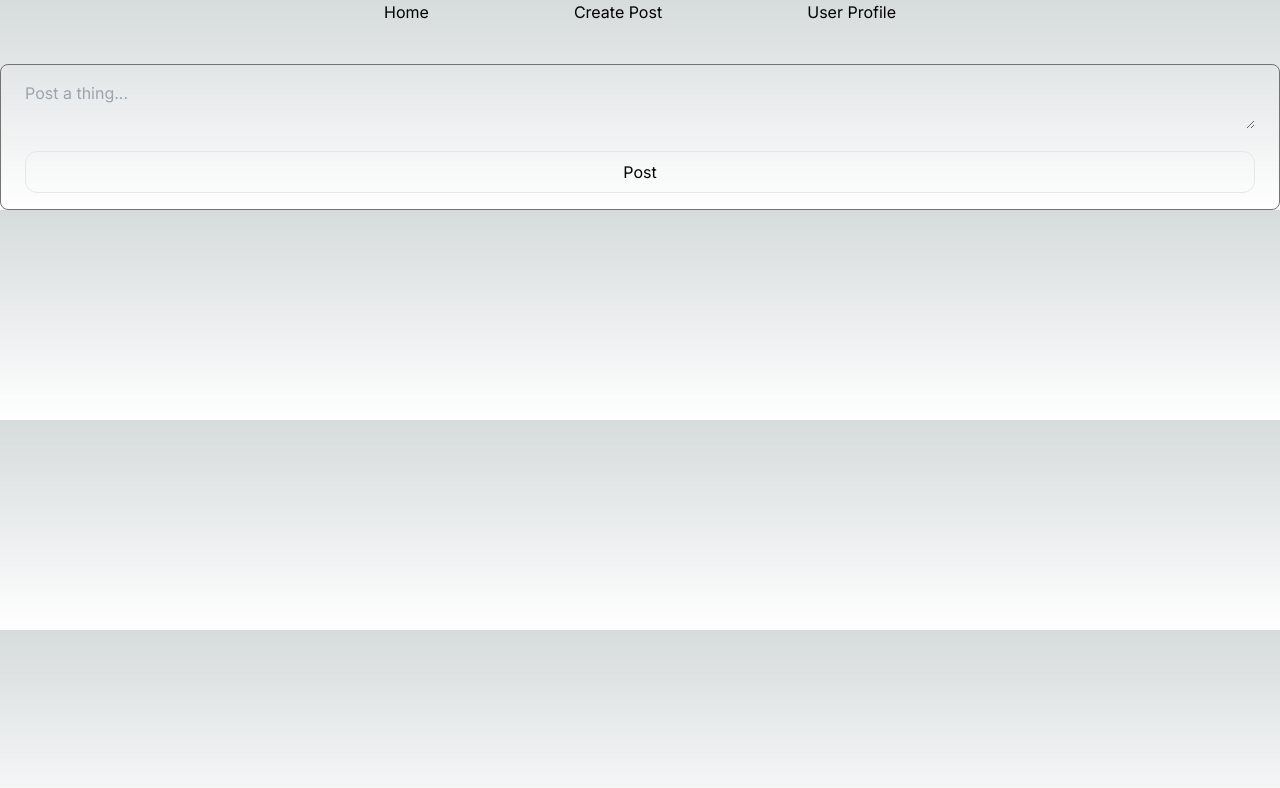
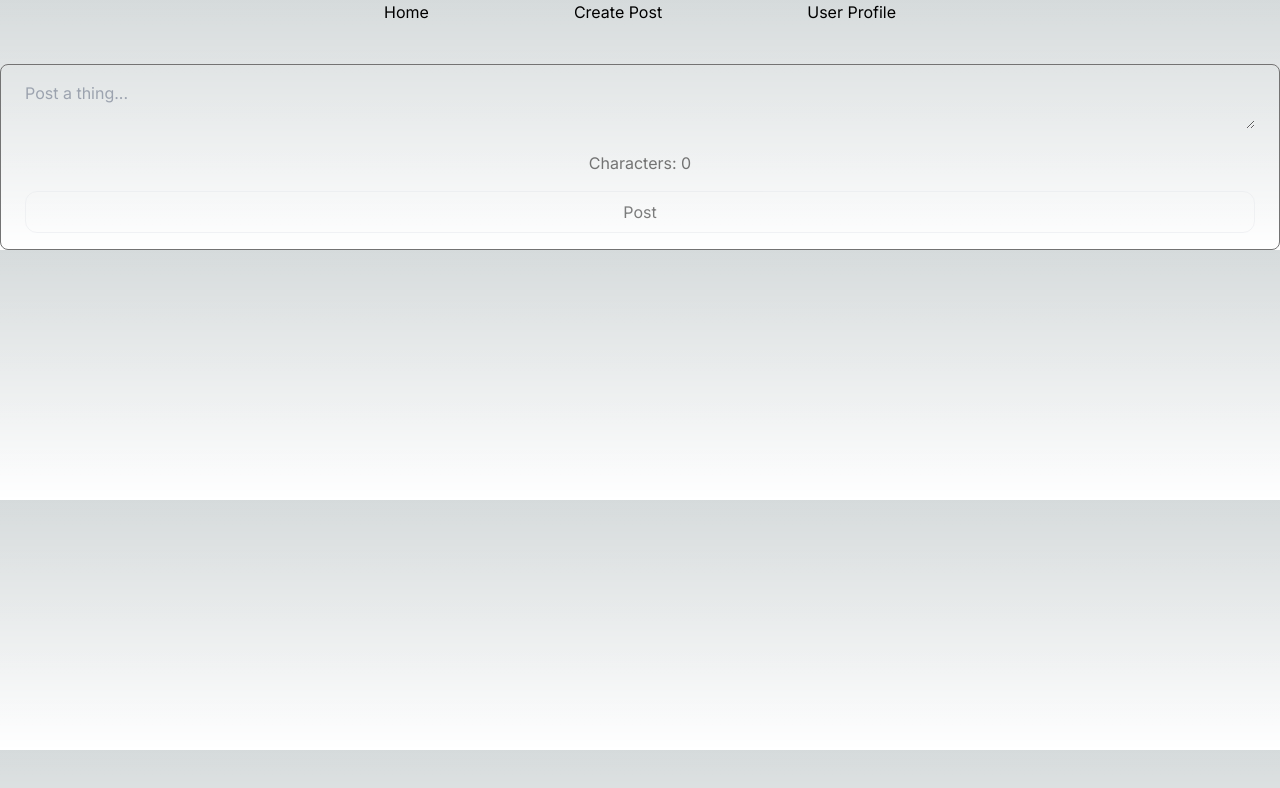
Before and after one commit to carltonj2000/nextjs-auth-ex3, a Next.js app: page /create-post in a window 1280 px wide. Shown: the top 788 px of the page. Built offline with nearby package versions, Linux system fonts and the light colour scheme; no server answers.

Commit message:
add server actions for creating a post

```diff
--- /dev/null
+++ b/src/app/create-post/actions.ts
@@ -0,0 +1,28 @@
+"use server";
+
+import { revalidatePath } from "next/cache";
+import { redirect } from "next/navigation";
+
+import { db } from "@/db";
+import { posts as postsTable } from "@/db/schema/posts";
+
+export async function createPost(content: string) {
+  console.log(content);
+
+  if (!content || content.length < 3) {
+    return { error: "not enough content" };
+  }
+
+  try {
+    await db.insert(postsTable).values({
+      content,
+      userId: "1",
+    });
+  } catch (error) {
+    console.error(error);
+    return { error: "something went wrong" };
+  }
+
+  revalidatePath("/");
+  redirect(`/`);
+}
--- a/src/app/create-post/page.tsx
+++ b/src/app/create-post/page.tsx
@@ -1,31 +1,30 @@
-import SubmitButton from "@/app/create-post/submit-button";
-import { db } from "@/db";
-import { posts } from "@/db/schema/posts";
-import { revalidatePath } from "next/cache";
-import { redirect } from "next/navigation";
+"use client";
+
+import { createPost } from "@/app/create-post/actions";
+import { useState } from "react";
+import { twMerge } from "tailwind-merge";
 
 export default function CreatePost() {
-  async function handleCreatePost(data: FormData) {
-    "use server";
-    const content = data.get("content") as string;
+  const [content, setContent] = useState("");
 
-    const result = await db
-      .insert(posts)
-      .values({
-        content,
-        userId: "1",
-      })
-      .returning();
+  const buttonDisabled = content.length < 3;
 
-    console.log(result);
-    revalidatePath("/");
-    redirect("/");
-  }
+  const handleSubmit = async (e: React.FormEvent) => {
+    e.preventDefault();
+    const result = await createPost(content);
+    if (result?.error) {
+      console.log(result.error);
+      return;
+    }
+
+    setContent("");
+  };
+
   return (
     <main className="text-center mt-10">
       <form
+        onSubmit={handleSubmit}
         className="border border-neutral-500 rounded-lg px-6 py-4 flex flex-col gap-4"
-        action={handleCreatePost}
       >
         <label className="w-full">
           <textarea
@@ -33,10 +32,24 @@ export default function CreatePost() {
             name="content"
             placeholder="Post a thing..."
             required
+            value={content}
+            onChange={(e) => setContent(e.target.value)}
           />
         </label>
 
-        <SubmitButton />
+        <div className="text-neutral-500">Characters: {content.length}</div>
+
+        <button
+          type="submit"
+          className={twMerge(
+            "border rounded-xl px-4 py-2 disabled",
+            buttonDisabled && "opacity-50"
+          )}
+          disabled={buttonDisabled}
+          aria-disabled={buttonDisabled}
+        >
+          Post
+        </button>
       </form>
     </main>
   );
```
